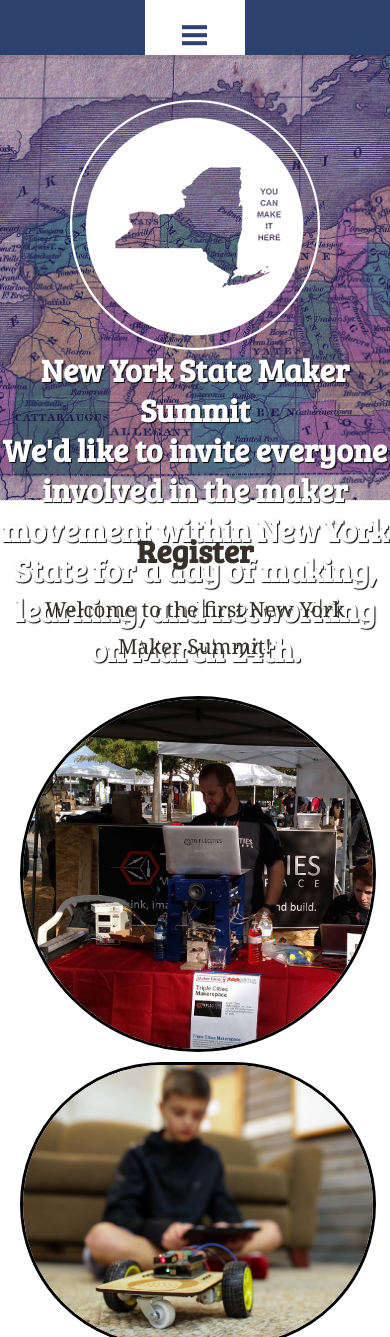
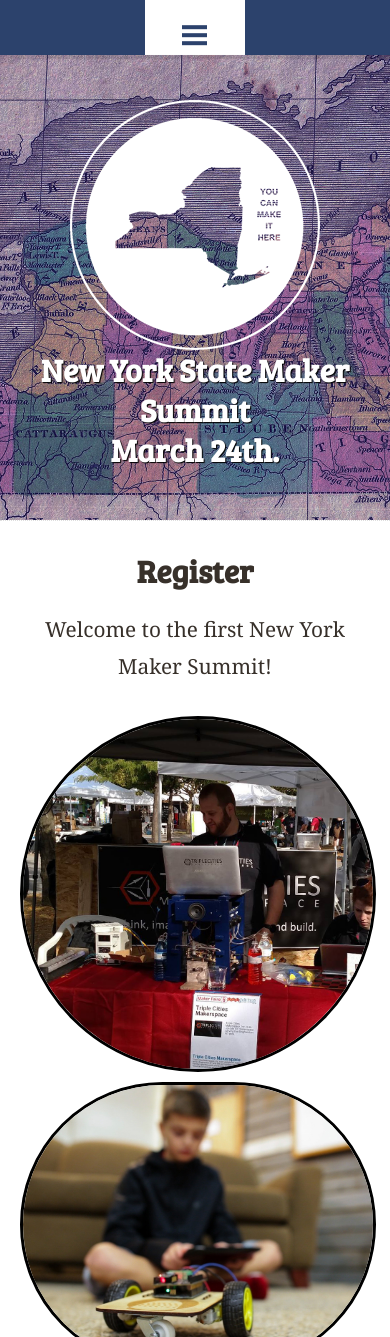
Before and after one commit to nysmakers/nysmakers.github.io, a Jekyll site: the page built from index.html, in a window 390 px wide. Shown: the top 1337 px of the page. Built offline with Jekyll 4.4.1, drawn with Linux system fonts in a browser that asks for light colours; some web fonts are replaced; comment, search, counter and statistics services are not loaded; grey boxes are pictures that could not be loaded.

Commit message:
Added mobile fix for top of site

```diff
--- a/2017/stylesheets/responsive.css
+++ b/2017/stylesheets/responsive.css
@@ -139,7 +139,7 @@
   z-index: 100;
   padding-top: 45px;
   margin-bottom: 0;
-  height: 400px; }
+  height: 420px; }
   #banner h1 {
     text-align: center; }
   #banner h2 {
--- a/index.html
+++ b/index.html
@@ -19,9 +19,12 @@
   <h1 class="span8 offset2"><a href="/" title="New York Maker Summit"><img src="/images/summit_2.png" /></a></h1>
 
   <h2 class="span10 offset1">New York State Maker Summit</h2>
-  <h2 class="span10 offset1">
+  <h2 class="span10 offset1 visible-desktop">
     We'd like to invite everyone involved in the maker movement within New York State
     for a day of making, learning, and networking on March 24th.
+  </h2>
+  <h2 class="span10 offset1 hidden-desktop">
+    March 24th.
   </h2>
 </section>
 
```
